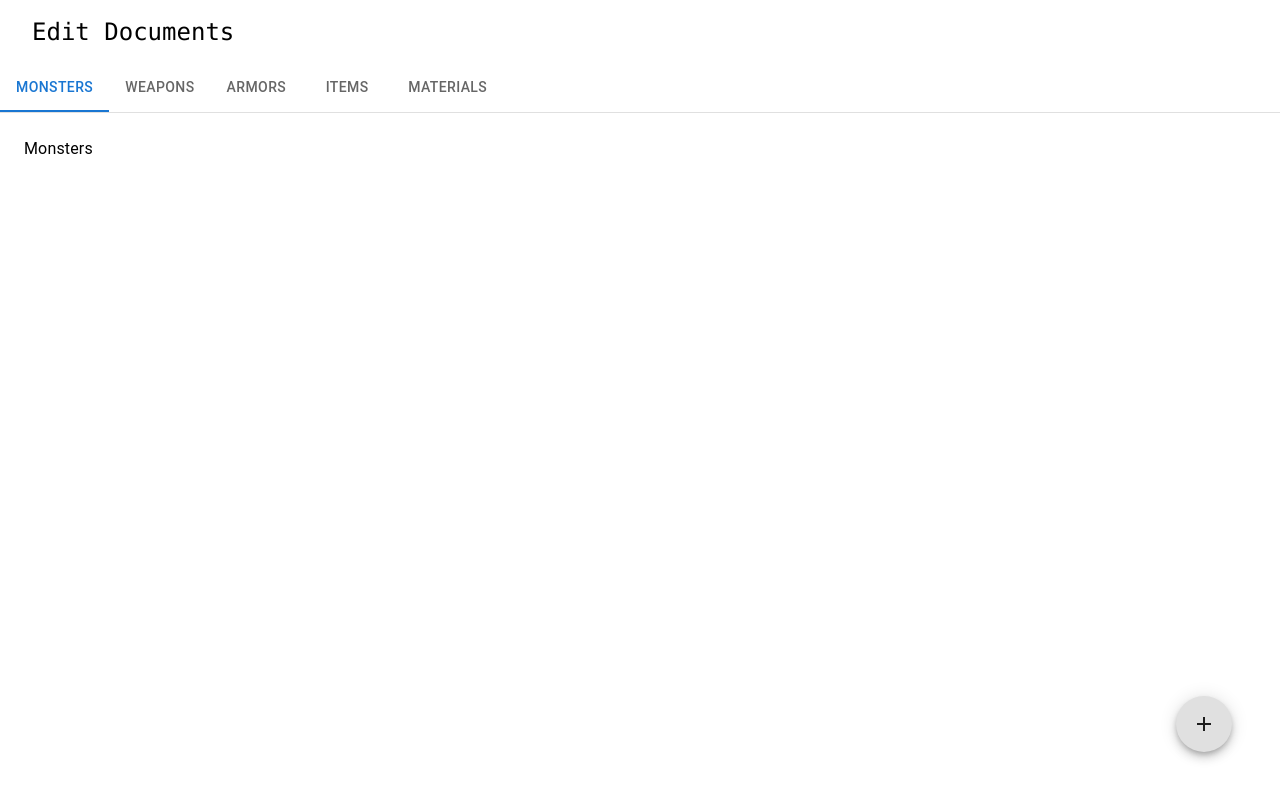
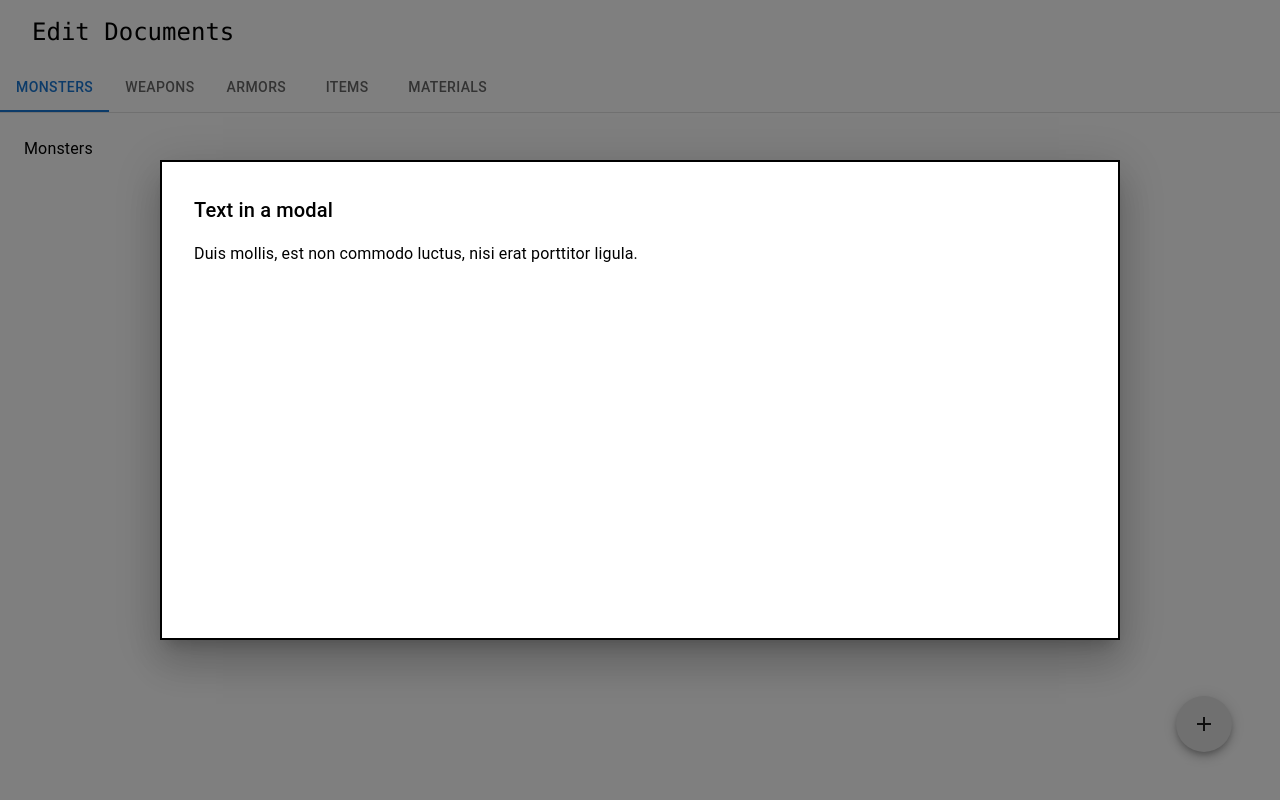
Before and after one commit to Krostar5793/itky-quest, a Next.js app in the folder itky-gui/: page /dashboard/edit in a window 1280 px wide. Both pictures are taken after a click on the button "add". Built offline with nearby package versions, Linux system fonts and the light colour scheme.

Commit message:
Update EDit

```diff
--- a/itky-gui/src/app/components/Edit.tsx
+++ b/itky-gui/src/app/components/Edit.tsx
@@ -1,12 +1,49 @@
 'use client';
 
+import { useState } from 'react';
+import Box from '@mui/material/Box';
+import Button from '@mui/material/Button';
+import Typography from '@mui/material/Typography';
+import Modal from '@mui/material/Modal';
 import Fab from '@mui/material/Fab';
 import AddIcon from '@mui/icons-material/Add';
 
+const style = {
+  position: 'absolute' as 'absolute',
+  top: '50%',
+  left: '50%',
+  transform: 'translate(-50%, -50%)',
+  height: '60vh',
+  width: '75vw',
+  bgcolor: 'background.paper',
+  border: '2px solid #000',
+  boxShadow: 24,
+  p: 4,
+};
+
 const Edit = () => {
+  const [open, setOpen] = useState(false);
+  const handleOpen = () => setOpen(true);
+  const handleClose = () => setOpen(false);
+
   return (
     <>
-      <div className='absolute bottom-0 right-0 p-12'>
+      <Modal
+        open={open}
+        onClose={handleClose}
+        aria-labelledby="modal-modal-title"
+        aria-describedby="modal-modal-description"
+      >
+        <Box sx={style}>
+          <Typography id="modal-modal-title" variant="h6" component="h2">
+            Text in a modal
+          </Typography>
+          <Typography id="modal-modal-description" sx={{ mt: 2 }}>
+            Duis mollis, est non commodo luctus, nisi erat porttitor ligula.
+          </Typography>
+        </Box>
+      </Modal>
+      <div onClick={handleOpen} className='absolute bottom-0 right-0 p-12'>
         <Fab aria-label='add'>
           <AddIcon/>
         </Fab>
```
